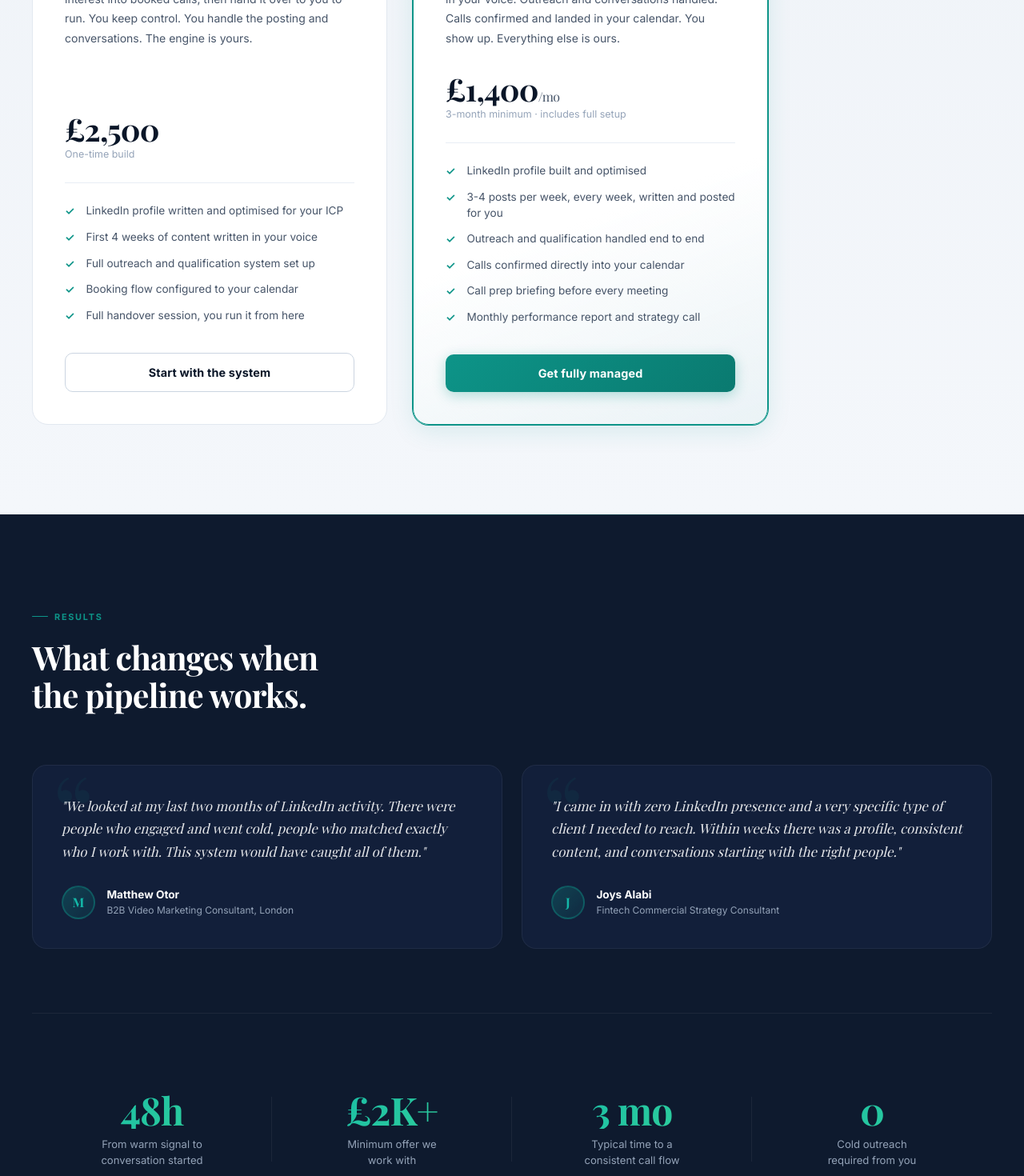
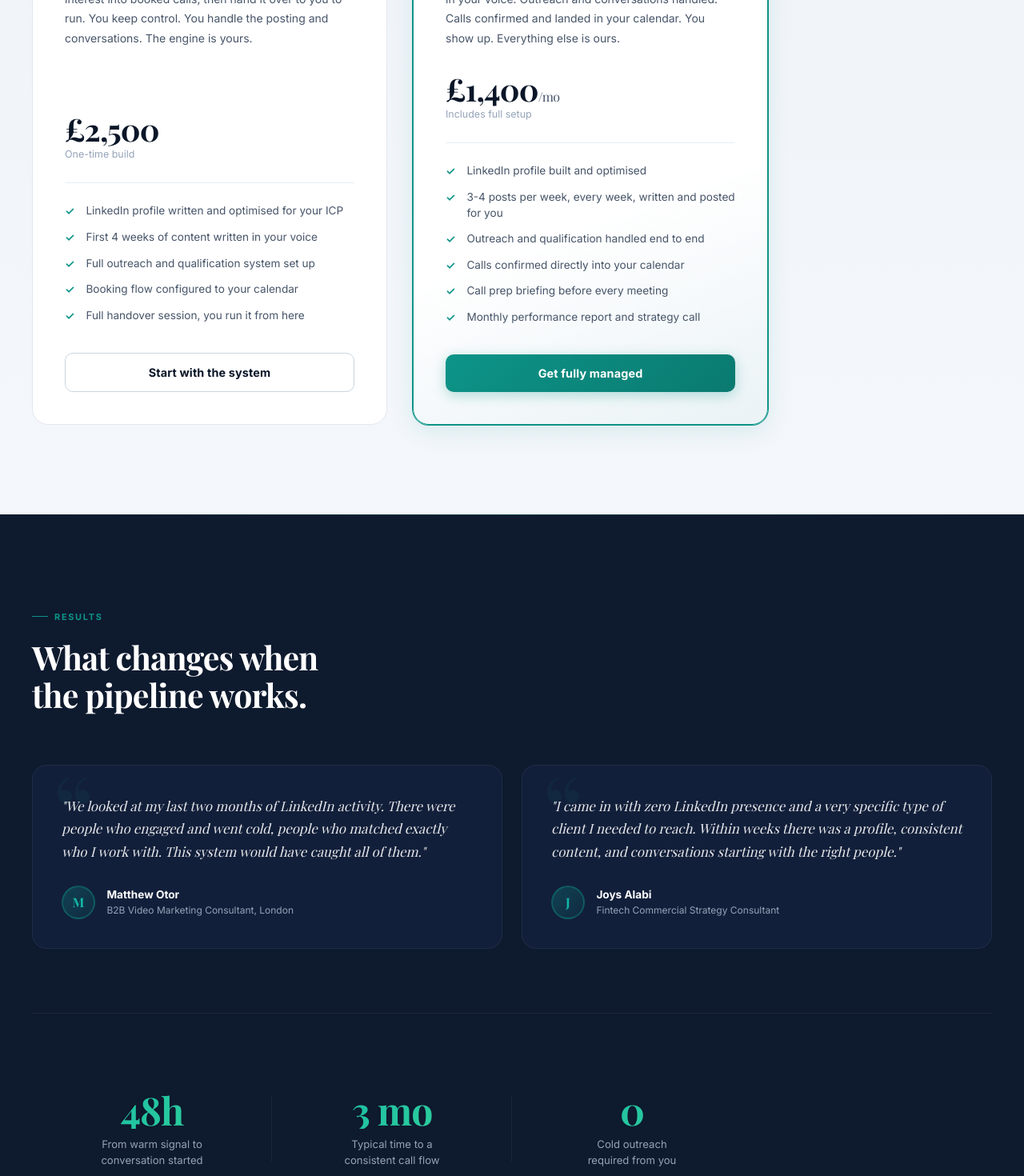
Before and after one commit to TobiWilliams001/Elitehands-Outbound, a React (Vite) app: page / in a window 1280 px wide. Shown: the part 3640-5110 px from the top of the page at 80% size. Built offline with nearby package versions, Linux system fonts and the light colour scheme; a web font is replaced by a local one.

Commit message:
copy: remove minimum-commitment and minimum-offer mentions
Drops the "3-month minimum" note from the Fully Managed tier and
removes the "£2K+ minimum offer" stat from the results section.

```diff
--- a/src/components/Offer.tsx
+++ b/src/components/Offer.tsx
@@ -24,7 +24,7 @@ const tiers = [
     featured: true,
     desc: "We build it and we run it. Content posted every week in your voice. Outreach and conversations handled. Calls confirmed and landed in your calendar. You show up. Everything else is ours.",
     price: '£1,400',
-    priceNote: '3-month minimum · includes full setup',
+    priceNote: 'Includes full setup',
     priceSuffix: '/mo',
     features: [
       'LinkedIn profile built and optimised',
--- a/src/components/Results.tsx
+++ b/src/components/Results.tsx
@@ -42,7 +42,6 @@ const testimonials = [
 
 const stats = [
   { value: '48h',  label: 'From warm signal to conversation started' },
-  { value: '£2K+', label: 'Minimum offer we work with' },
   { value: '3 mo', label: 'Typical time to a consistent call flow' },
   { value: '0',    label: 'Cold outreach required from you' },
 ];
```
